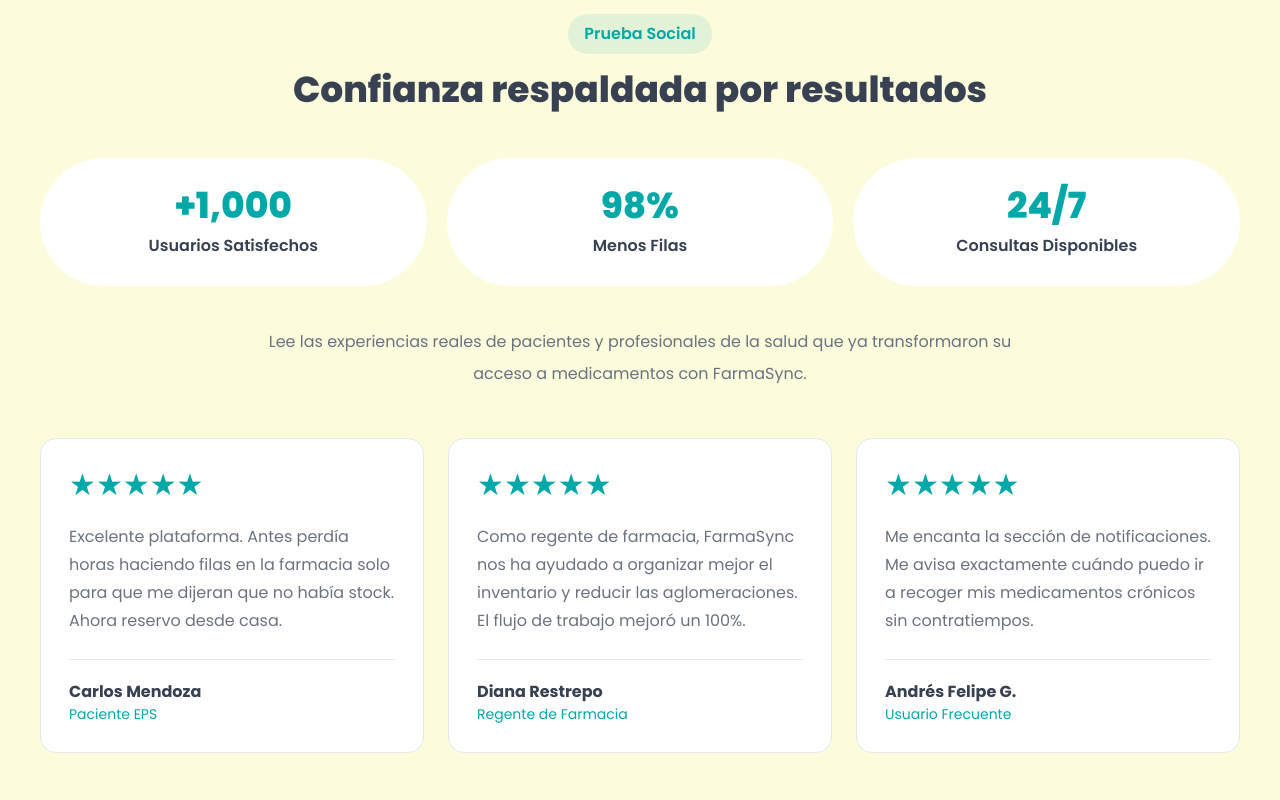
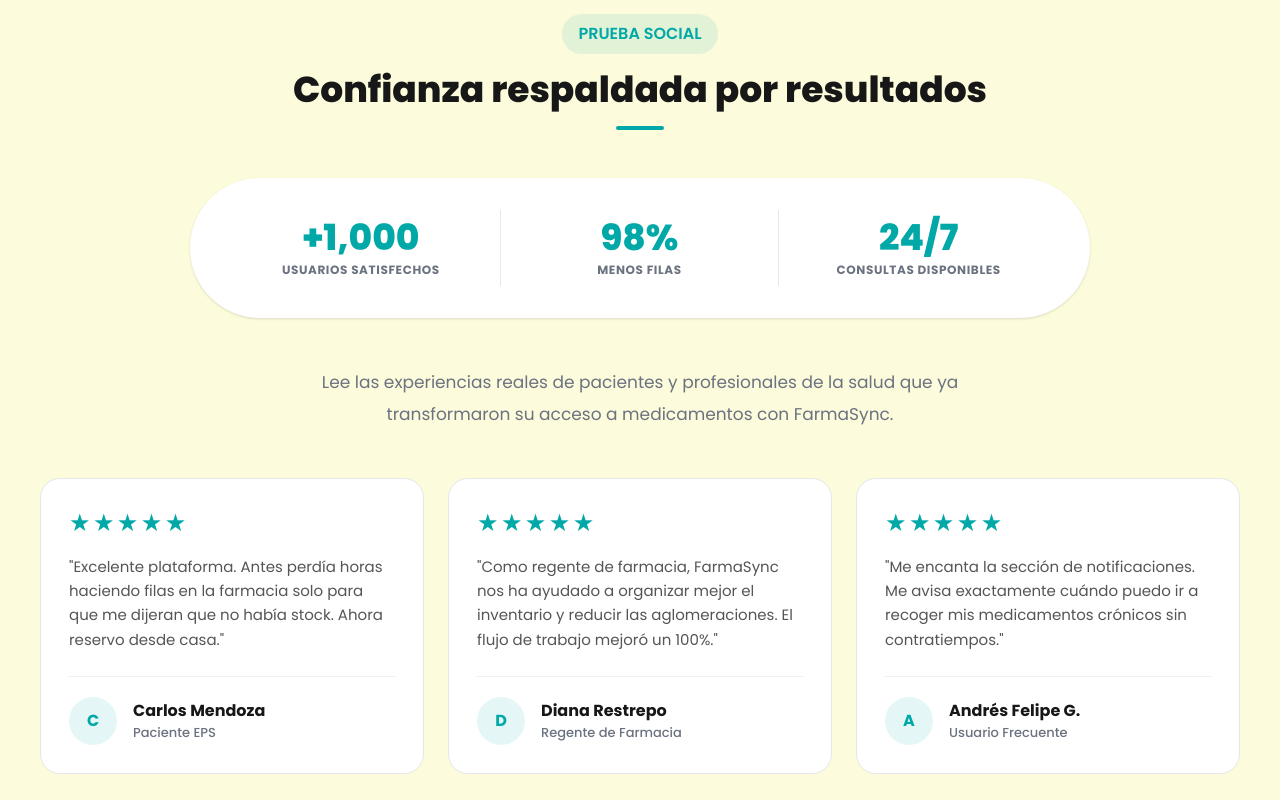
Before and after one commit to salomenavarro/FarmaSync-FrontEnd, a Next.js app: page / in a window 1280 px wide. Shown: the part 4580-5380 px from the top of the page. Built offline with nearby package versions, Linux system fonts and the light colour scheme.

Commit message:
arreglos en la sección de testimonios de la landing page

```diff
--- a/src/app/page.tsx
+++ b/src/app/page.tsx
@@ -955,133 +955,82 @@ export default function Home() {
      {/* =====================================================
     PRUEBA SOCIAL
 ===================================================== */}
-
-
 <section
   id="prueba_social"
   className="bg-[#FCFBDC] px-6 py-24"
 >
-
-
   <div className="mx-auto max-w-[1200px]">
-
-
     <div className="mb-12 text-center">
-
-
       <span className="inline-block rounded-full bg-[#00A8A8]/10 px-4 py-2 font-semibold text-[#00A8A8]">
-              Prueba Social
+        PRUEBA SOCIAL
       </span>
-
-
-            <h2 className="mt-4 text-4xl font-extrabold">
+      <h2 className="mt-4 text-4xl font-extrabold text-[#171717]">
         Confianza respaldada por resultados
       </h2>
-
-
-          </div>
-
-
-
-
-          <div className="grid gap-5 md:grid-cols-3">
-
-
-            <div className="inline-block rounded-full bg-white p-7 text-center">
-
-
+      <div className="mx-auto mt-4 h-[4px] w-12 rounded-full bg-[#00A8A8]" />
+    </div>
+
+    {/* BARRA UNIFICADA DE MÉTRICAS */}
+    <div className="mx-auto max-w-[900px] rounded-full bg-white px-8 py-8 shadow-sm">
+      <div className="grid grid-cols-1 items-center divide-y divide-[#E5E7EB] md:grid-cols-3 md:divide-x md:divide-y-0">
+
+        {/* MÉTRICA 1 */}
+        <div className="px-4 py-2 text-center">
           <div className="text-4xl font-extrabold text-[#00A8A8]">
             +1,000
           </div>
-
-
-              <p className="mt-2 font-semibold">
+          <p className="mt-1 text-xs font-bold uppercase tracking-wider text-[#6B7280]">
             Usuarios Satisfechos
           </p>
-
-
-            </div>
-
-
-
-
-            <div className="inline-block rounded-full bg-white p-7 text-center">
-
-
+        </div>
+
+        {/* MÉTRICA 2 */}
+        <div className="px-4 py-2 text-center">
           <div className="text-4xl font-extrabold text-[#00A8A8]">
             98%
           </div>
-
-
-              <p className="mt-2 font-semibold">
+          <p className="mt-1 text-xs font-bold uppercase tracking-wider text-[#6B7280]">
             Menos Filas
           </p>
-
-
-            </div>
-
-
-
-
-            <div className="inline-block rounded-full bg-white p-7 text-center">
-
-
+        </div>
+
+        {/* MÉTRICA 3 */}
+        <div className="px-4 py-2 text-center">
           <div className="text-4xl font-extrabold text-[#00A8A8]">
             24/7
           </div>
-
-
-              <p className="mt-2 font-semibold">
+          <p className="mt-1 text-xs font-bold uppercase tracking-wider text-[#6B7280]">
             Consultas Disponibles
           </p>
-
-
-            </div>
-
-
-          </div>
-
-
-
-
-          <p className="mx-auto mt-10 max-w-[760px] text-center leading-8 text-[#6B7280]">
-            Lee las experiencias reales de pacientes y profesionales de la
-            salud que ya transformaron su acceso a medicamentos con FarmaSync.
-          </p>
-
-
-
-
-          <div className="mt-12 grid gap-6 md:grid-cols-3">
-
-
+        </div>
+
+      </div>
+    </div>
+
+    {/* SUBTÍTULO */}
+    <p className="mx-auto mt-12 max-w-[760px] text-center text-[17px] leading-8 text-[#6B7280]">
+      Lee las experiencias reales de pacientes y profesionales de la salud que ya transformaron su acceso a medicamentos con FarmaSync.
+    </p>
+
+    {/* TARJETAS DE TESTIMONIO */}
+    <div className="mt-12 grid items-stretch gap-6 md:grid-cols-3">
       <Testimonial
         text="Excelente plataforma. Antes perdía horas haciendo filas en la farmacia solo para que me dijeran que no había stock. Ahora reservo desde casa."
         name="Carlos Mendoza"
         role="Paciente EPS"
       />
-
-
       <Testimonial
         text="Como regente de farmacia, FarmaSync nos ha ayudado a organizar mejor el inventario y reducir las aglomeraciones. El flujo de trabajo mejoró un 100%."
         name="Diana Restrepo"
         role="Regente de Farmacia"
       />
-
-
       <Testimonial
         text="Me encanta la sección de notificaciones. Me avisa exactamente cuándo puedo ir a recoger mis medicamentos crónicos sin contratiempos."
         name="Andrés Felipe G."
         role="Usuario Frecuente"
       />
-
-
-          </div>
-
-
-        </div>
-
-
+    </div>
+  </div>
 </section>
 
 
@@ -1681,45 +1630,58 @@ function WorkflowBenefit({
 ===================================================== */
 
 
+/* =====================================================
+   TESTIMONIO
+===================================================== */
 function Testimonial({
   text,
   name,
   role,
+  image,
 }: {
   text: string;
   name: string;
   role: string;
+  image?: string;
 }) {
+  // Obtener la inicial para el avatar si no hay imagen
+  const initial = name.charAt(0).toUpperCase();
+
   return (
-    <article className="rounded-2xl border border-[#E5E7EB] bg-white p-7 transition-all duration-300 hover:-translate-y-2 hover:shadow-xl">
-
-
-      <div className="mb-5 text-3xl text-[#00A8A8]">
+    <article className="flex h-full flex-col justify-between rounded-[20px] border border-[#E5E7EB] bg-white p-7 transition-all duration-300 hover:-translate-y-2 hover:shadow-[0_15px_30px_rgba(0,168,168,0.12)]">
+      <div>
+        {/* Estrellas en turquesa */}
+        <div className="mb-4 text-2xl tracking-widest text-[#00A8A8]">
           ★★★★★
         </div>
 
-
-      <p className="leading-7 text-[#6B7280]">
-        {text}
-      </p>
-
-
-      <div className="mt-6 border-t border-[#E5E7EB] pt-5">
-
-
-        <h3 className="font-bold">
-          {name}
-        </h3>
-
-
-        <p className="text-sm text-[#00A8A8]">
-          {role}
-        </p>
-
-
-      </div>
-
-
+        {/* Texto del testimonio */}
+        <p className="text-[15px] leading-relaxed text-[#555555]">
+          "{text}"
+        </p>
+      </div>
+
+      {/* Pie de tarjeta / Autor */}
+      <div className="mt-6 flex items-center gap-4 border-t border-[#F0F0F0] pt-5">
+        {image ? (
+          <Image
+            src={image}
+            alt={name}
+            width={48}
+            height={48}
+            className="h-12 w-12 rounded-full object-cover"
+          />
+        ) : (
+          <div className="flex h-12 w-12 shrink-0 items-center justify-center rounded-full bg-[#00A8A8]/10 text-base font-bold text-[#00A8A8]">
+            {initial}
+          </div>
+        )}
+
+        <div>
+          <h3 className="text-[16px] font-bold text-[#171717]">{name}</h3>
+          <p className="text-[13px] font-medium text-[#6B7280]">{role}</p>
+        </div>
+      </div>
     </article>
   );
 }
```
Lines whose indentation alone changed are shown as unchanged.
